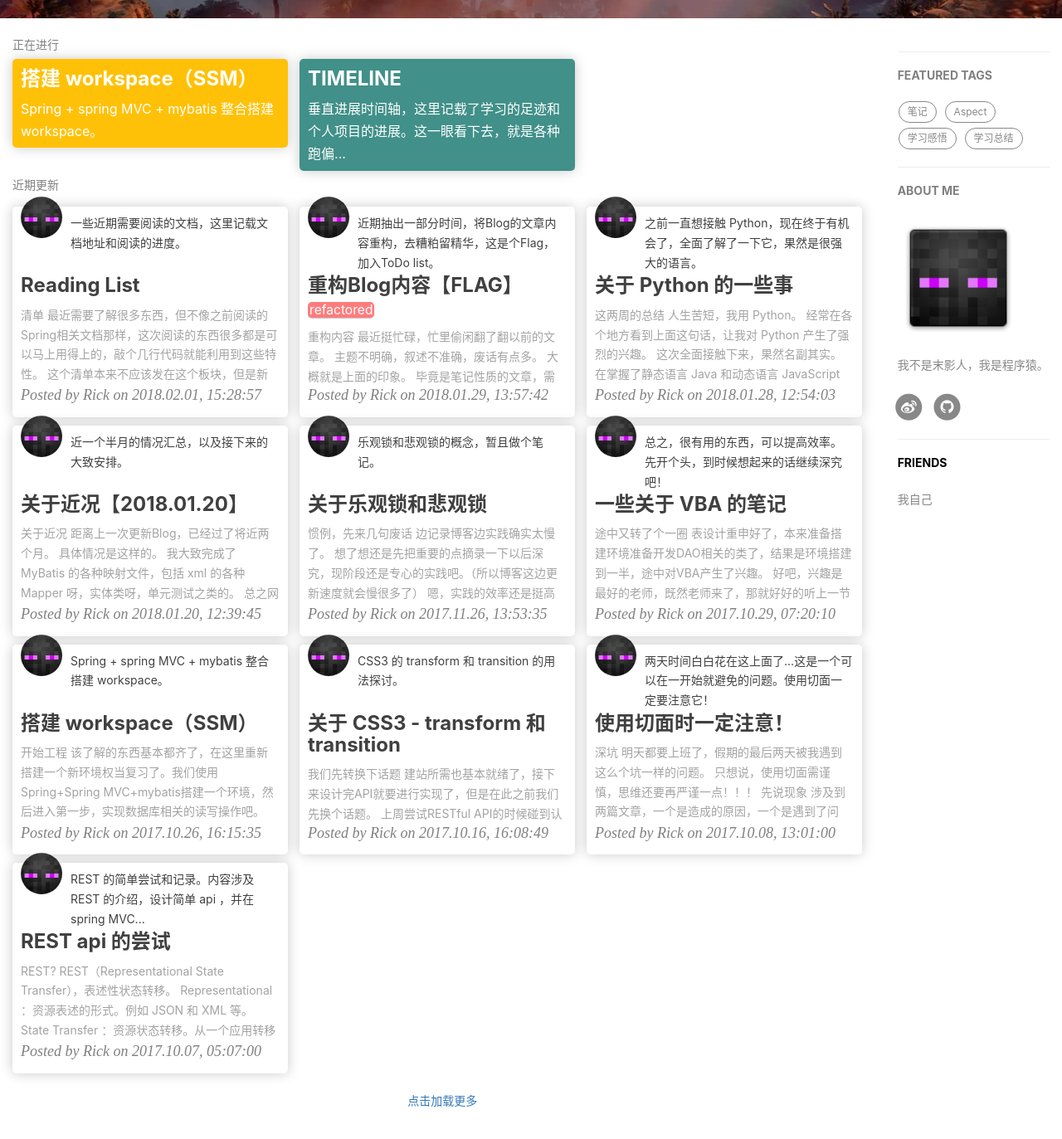
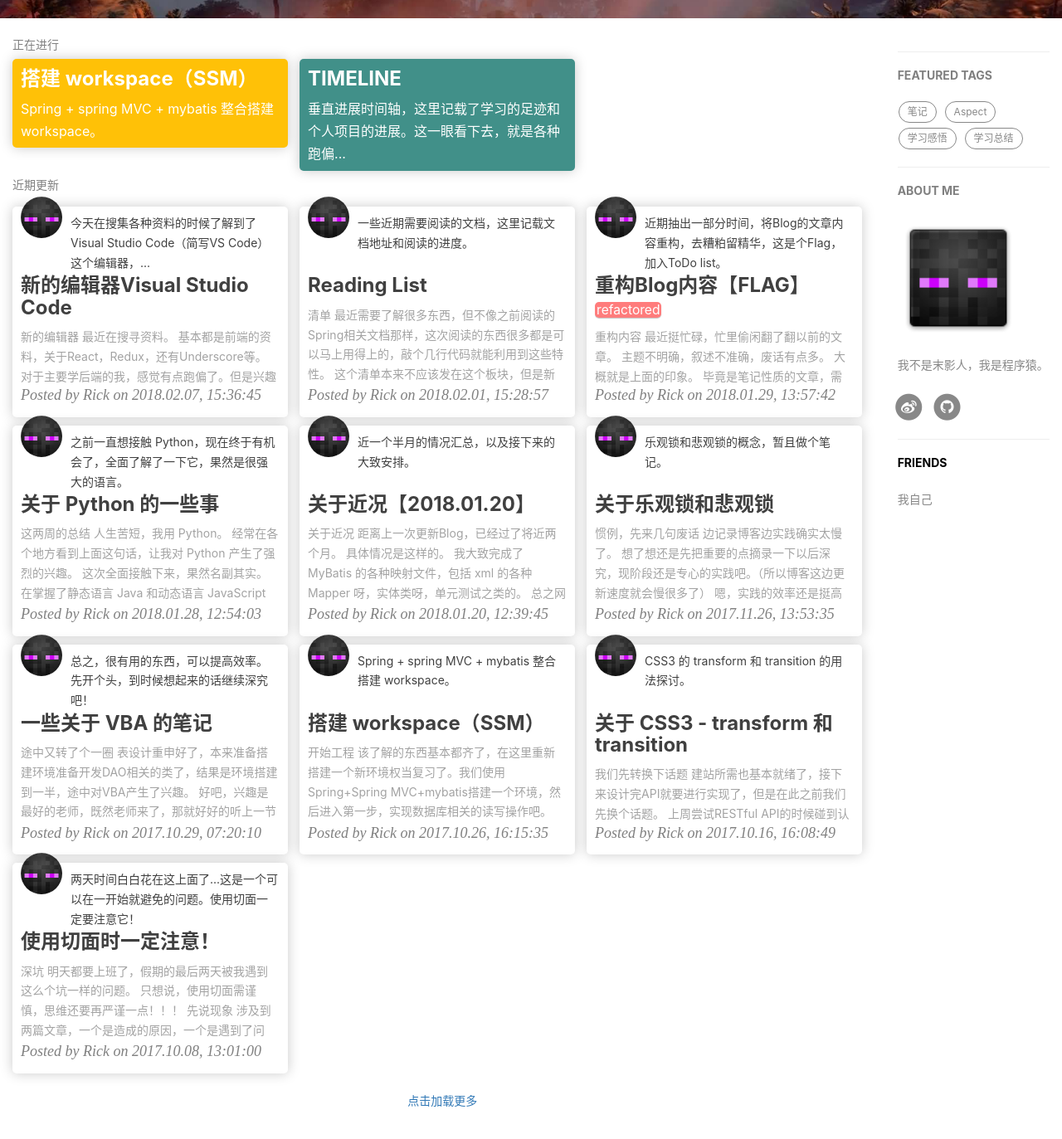
Before and after one commit to zfanli/zfanli.github.io, a Jekyll site: the page built from index.html, in a window 1280 px wide and 1400 px high, scrolled down 396 px. Shown: the top 1373 px of the window at 83% size. Built offline with Jekyll 4.4.1, drawn with Linux system fonts in a browser that asks for light colours; nearby versions of some CDN libraries; the list of posts is cut into pages by our own code; comment, search, counter and statistics services are not loaded; some of the changed lines change nothing that is shown.

Commit message:
update 20180208

```diff
--- a/_posts/2018-02-01-reading-list.md
+++ b/_posts/2018-02-01-reading-list.md
@@ -74,6 +74,13 @@ RESTful的API实现还是使用Flask的扩展，选择RESTPlus的原因是可以
 
 React的官方教程。这个可以用来构建Event-Driven的UI，也可以做服务器，但是服务器用的是Node.js，先mark一下，考虑REST的customer做成什么形式的
 
-**进度：开头**
+**进度：基础**
+
+跟着React的教程做了一个XO棋盘的游戏，基本了解了它的概念和结构。感觉还不错。
+
+React有一个props验证的机制，在项目膨胀时可以有效控制传参引发的各种Bug，贴一下参考文档以供以后翻阅。
+
+[Typechecking With PropTypes](https://reactjs.org/docs/typechecking-with-proptypes.html#proptypes)
+
 
 （阅读新文档开始的时候再补充地址和进度）
--- /dev/null
+++ b/_posts/2018-02-07-editor-vscode.md
@@ -0,0 +1,74 @@
+---
+layout:     post
+title:      "新的编辑器Visual Studio Code"
+subtitle:   "今天在搜集各种资料的时候了解到了Visual Studio Code（简写VS Code）这个编辑器，一用之后甚为喜欢，于是记录一下关于这个编辑器的资料和文档。"
+date:       2018-02-07 23:36:45 +0800
+author:     "Rick"
+header-img: "img/post-bg/sunshine-dog.jpg"
+catalog:    true
+class:      "usage"
+stickies:   false
+tags:
+    - Editor
+    - VS Code
+---
+
+### 新的编辑器
+***
+
+最近在搜寻资料。
+
+基本都是前端的资料，关于React，Redux，还有Underscore等。
+
+对于主要学后端的我，感觉有点跑偏了。但是兴趣所在，学习所往。
+
+今天偶然知道了一款编辑器，[Visual Studio Code](https://code.visualstudio.com/)。简称VS Code。
+
+主要有下面特点：
+
+1. 功能全面-代码补全，debugger调试，代码检查等等，加上很多实用的扩展插件
+2. 快！-类似IDE的功能，却有编辑器的速度，用起来爽！
+3. 免费
+
+主要就是上面三点吧。
+
+这是个Web向的编辑器，虽然在扩展里面看到了各种语言的插件，但是量级毕竟较轻，对Java或者Python来说，有时笨重的IDE还是必须的。但是面对Web的HTML，CSS，JS等语言来说确实非常实用的。打开和运行速度快，轻量却又功能全面。
+
+界面类似Sublime，还有小地图。
+
+在发现VS Code之前我一直使用Sublime在不想打开IDE的时候编辑Jekyll的post或者一些简单的Python，Node.js等代码。现在多了一个选择。
+
+哦，对了，还有中文界面，虽然也没什么必要。因为那些好用的扩展都只有英文。
+
+（Oh，连Git版本工具都有...好棒！）
+
+### 近况
+***
+
+关于编辑器就到这里吧。
+
+下面是近况。
+
+本来我的目标是用Java做后台做一个类微博的网站。
+
+中途需求一直在完善和变更，进化成Java做RESTful服务器，用Python做消费者提供Web服务。前端呢？找个Js的UI框架配合Bootstrap做页面吧。
+
+需要了解的东西开始变多了，于是开始找资料读文档。
+
+所以需要练手的东西。
+
+上周在翻阅之前的文章的时候，觉得之前记录的一些东西不符合我的预期，技术向的文章和日常向的文章混在一起，而且Jekyll搭建起来的框架自由度不高。于是计划打算重做我的Blog。刚好可以用到最近学到的知识。
+
+所以档期又有了变更。
+
+1. 重构Blog
+    1. 重构文章结构
+    2. 重构视觉表现
+    3. 重构JS交互
+    4. 重做后台
+2. 搭建Python提供Web服务（Strange项目）
+3. 搭建和完善Java的RESTful服务器
+
+这篇文章又不符合我的预期了...
+
+等待重构吧。
```
Also changed, not shown: 1 other file.
